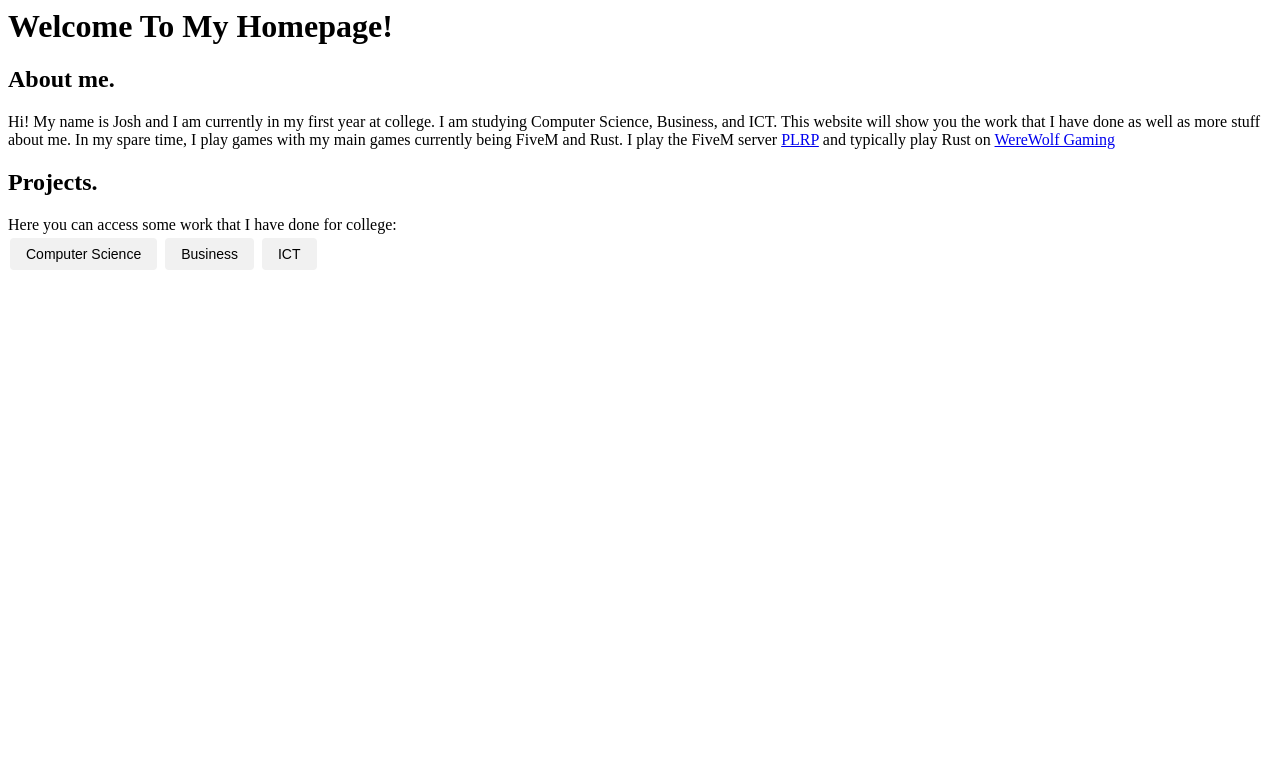
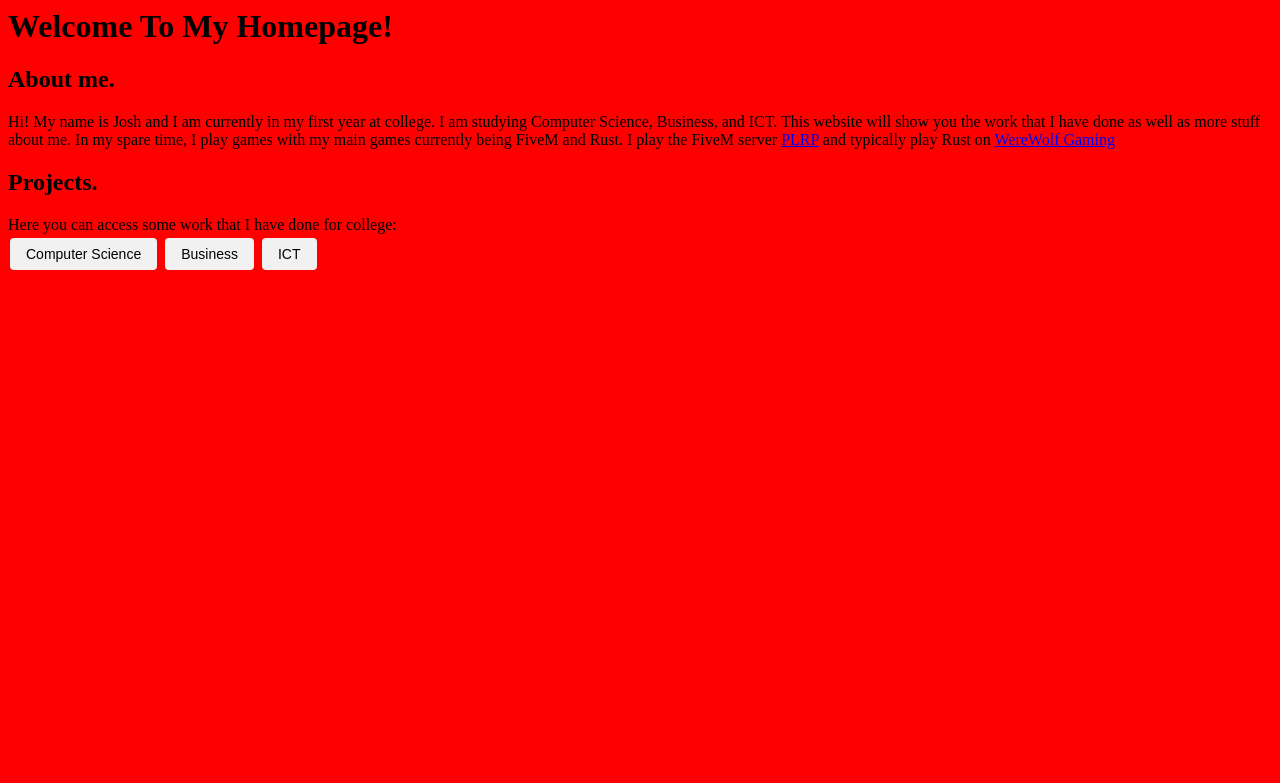
Before and after one commit to josh8880/josh8880.github.io, a PHP site: page / in a window 1280 px wide. Shown: the top 783 px of the page. Run offline with PHP 8.4, Linux system fonts and the light colour scheme.

Commit message:
Bg colour

```diff
--- a/homepage.css
+++ b/homepage.css
@@ -25,3 +25,8 @@
 .button:active {
   background-color: #bbb;
 }
+
+body {
+background-color: red;
+
+}
```
